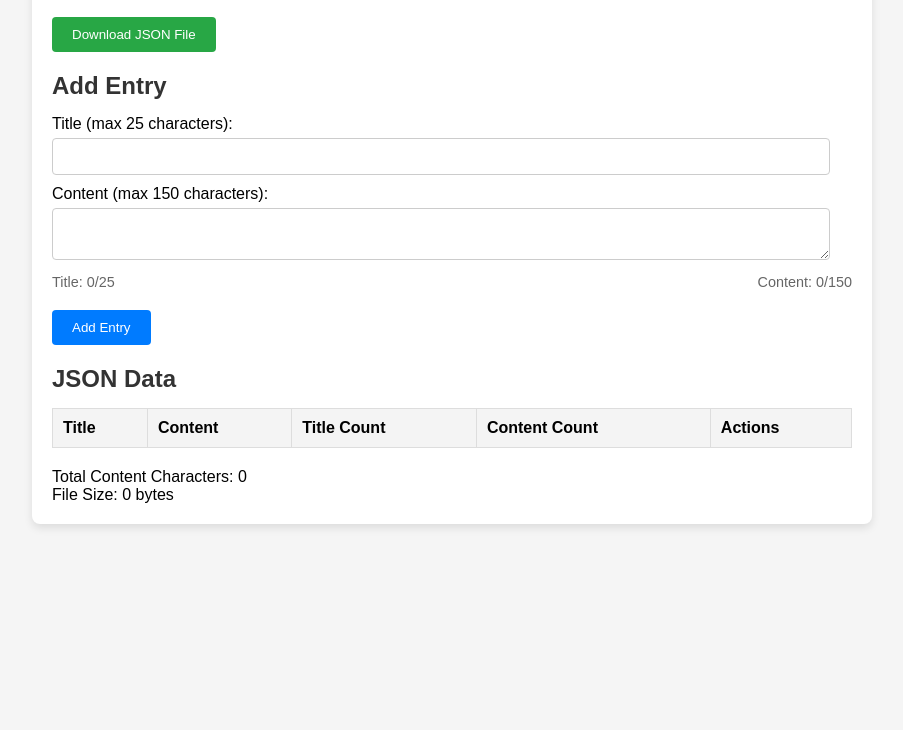
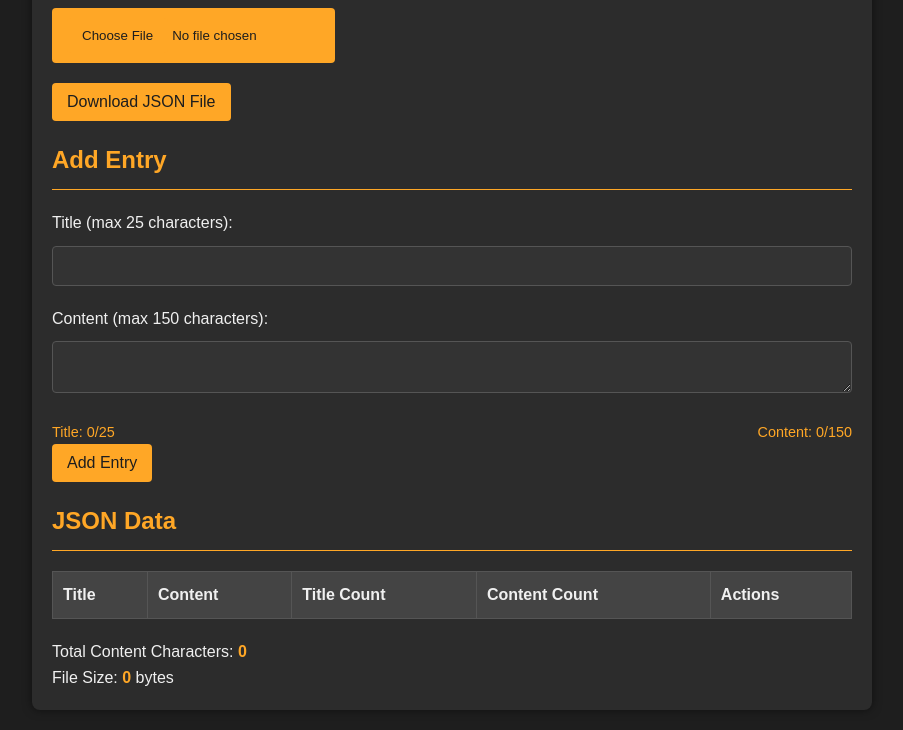
Before and after one commit to tarikyaz/JSONGenerator, a plain HTML site: page index.html in a window 1280 px wide. Shown: the part 137-867 px from the top of the page, without its empty margins (188-1091 px from the left). Before the commit the page ends 800 px from the top, so only its background shows below. Drawn offline with Linux system fonts and the light colour scheme.

Commit message:
fix styles

```diff
--- a/index.html
+++ b/index.html
@@ -3,12 +3,12 @@
 <head>
     <meta charset="UTF-8">
     <meta name="viewport" content="width=device-width, initial-scale=1.0">
-    <title>JSON Editor</title>
+    <title>Loading Texts Editor</title>
     <link rel="stylesheet" href="styles.css">
 </head>
 <body>
     <div class="container">
-        <h1>JSON Editor</h1>
+        <h1>Loading Texts Editor</h1>
         <input type="file" id="fileInput" />
         <button id="downloadButton">Download JSON File</button>
         <div id="warning"></div>
--- a/styles.css
+++ b/styles.css
@@ -1,94 +1,139 @@
-/* General Styles */
+/* General styling */
 body {
+    background-color: #1e1e1e;
+    color: #f0f0f0;
     font-family: Arial, sans-serif;
     margin: 0;
-    padding: 0;
-    background-color: #f5f5f5;
+    padding: 20px;
+    line-height: 1.6;
 }
 
 .container {
     max-width: 800px;
-    margin: 20px auto;
+    margin: auto;
     padding: 20px;
-    background: white;
+    background-color: #2c2c2c;
     border-radius: 8px;
-    box-shadow: 0 4px 8px rgba(0, 0, 0, 0.1);
+    box-shadow: 0 0 10px rgba(0, 0, 0, 0.5);
 }
 
+/* Headings */
 h1, h2 {
-    color: #333;
-    margin-bottom: 15px;
+    color: #ffa726;
+    border-bottom: 1px solid #ffa726;
+    padding-bottom: 10px;
 }
 
-label {
-    display: block;
-    margin-bottom: 5px;
-}
-
-/* Input Fields */
+/* Inputs and textarea */
 input[type="text"], textarea {
-    width: calc(100% - 22px);
+    width: 100%;
     padding: 10px;
-    margin-bottom: 10px;
-    border: 1px solid #ccc;
+    margin: 10px 0 20px;
+    border: 1px solid #555;
     border-radius: 4px;
+    background-color: #333;
+    color: #f0f0f0;
+    font-size: 1em;
     box-sizing: border-box;
-    transition: border-color 0.3s ease, box-shadow 0.3s ease;
 }
 
 input[type="text"]:focus, textarea:focus {
-    border-color: #007BFF;
-    box-shadow: 0 0 5px rgba(0, 123, 255, 0.2);
+    outline: none;
+    border-color: #ffa726;
 }
 
-/* Character Count Container */
+/* File Input */
+input[type="file"] {
+    display: block;
+    margin-bottom: 20px;
+    padding: 10px 15px;
+    background-color: #ffa726;
+    color: #1e1e1e;
+    border: none;
+    border-radius: 4px;
+    cursor: pointer;
+    transition: background-color 0.3s ease;
+}
+
+input[type="file"]::file-selector-button {
+    background-color: #ffa726;
+    color: #1e1e1e;
+    padding: 10px 15px;
+    border: none;
+    border-radius: 4px;
+    cursor: pointer;
+    transition: background-color 0.3s ease;
+}
+
+input[type="file"]::file-selector-button:hover {
+    background-color: #ff9800;
+}
+
+/* Buttons */
+button {
+    padding: 10px 15px;
+    border: none;
+    border-radius: 4px;
+    background-color: #ffa726;
+    color: #1e1e1e;
+    font-size: 1em;
+    cursor: pointer;
+    transition: background-color 0.3s ease;
+}
+
+button:hover {
+    background-color: #ff9800;
+}
+
+button:disabled {
+    background-color: #555;
+    cursor: not-allowed;
+}
+
+/* Table */
+table {
+    width: 100%;
+    border-collapse: collapse;
+    margin: 20px 0;
+}
+
+table th, table td {
+    border: 1px solid #555;
+    padding: 10px;
+    text-align: left;
+}
+
+table th {
+    background-color: #444;
+}
+
+table tr:nth-child(even) {
+    background-color: #333;
+}
+
+/* Character counts and file info */
 .character-counts {
     display: flex;
     justify-content: space-between;
-    margin-bottom: 20px;
+    font-size: 0.9em;
+    color: #ffa726;
 }
 
-.character-count {
-    font-size: 0.9em;
-    color: #666;
+#totalContentChars, #fileSize {
+    color: #ffa726;
+    font-weight: bold;
 }
 
-/* Button Styles */
-button {
-    padding: 10px 20px;
-    border: none;
+/* Warning message */
+#warning {
+    margin: 20px 0;
+    padding: 10px;
+    background-color: #d32f2f;
+    color: #f0f0f0;
     border-radius: 4px;
-    color: white;
-    background-color: #007BFF;
-    cursor: pointer;
-    transition: background-color 0.3s ease, transform 0.3s ease;
-}
-
-button:hover {
-    background-color: #0056b3;
-    transform: scale(1.05);
-}
-
-button:active {
-    transform: scale(1);
-}
-
-/* Warning Message */
-#warning {
-    color: red;
     display: none;
-    position: fixed;
-    top: 10px;
-    left: 50%;
-    transform: translateX(-50%);
-    background-color: #fff;
-    border: 1px solid red;
-    padding: 10px;
-    border-radius: 4px;
-    box-shadow: 0 4px 8px rgba(0, 0, 0, 0.1);
-    z-index: 1000;
     opacity: 0;
-    transition: opacity 0.3s ease;
+    transition: opacity 0.5s ease;
 }
 
 #warning.show {
@@ -96,76 +141,8 @@ button:active {
     opacity: 1;
 }
 
-/* Table Styles */
-table {
-    width: 100%;
-    border-collapse: collapse;
+/* Miscellaneous */
+#fileInput {
+    display: block;
     margin-bottom: 20px;
 }
-
-table, th, td {
-    border: 1px solid #ddd;
-}
-
-th, td {
-    padding: 10px;
-    text-align: left;
-    transition: background-color 0.3s ease;
-}
-
-th {
-    background-color: #f4f4f4;
-}
-
-td:hover {
-    background-color: #f9f9f9;
-}
-
-/* Remove Button */
-.remove-btn {
-    background-color: #dc3545;
-    color: white;
-    border: none;
-    padding: 5px 10px;
-    cursor: pointer;
-    border-radius: 4px;
-    transition: background-color 0.3s ease, transform 0.3s ease;
-}
-
-.remove-btn:hover {
-    background-color: #c82333;
-    transform: scale(1.05);
-}
-
-.remove-btn:active {
-    transform: scale(1);
-}
-
-/* Download Button */
-#downloadButton {
-    background-color: #28a745;
-    color: white;
-    border: none;
-    padding: 10px 20px;
-    cursor: pointer;
-    display: block;
-    margin-top: 20px;
-    border-radius: 4px;
-    transition: background-color 0.3s ease, transform 0.3s ease;
-}
-
-#downloadButton:hover {
-    background-color: #218838;
-    transform: scale(1.05);
-}
-
-#downloadButton:active {
-    transform: scale(1);
-}
-
-/* Character Count in Table */
-.character-count-col {
-    text-align: center;
-    color: #555;
-    font-size: 0.9em;
-}
```
